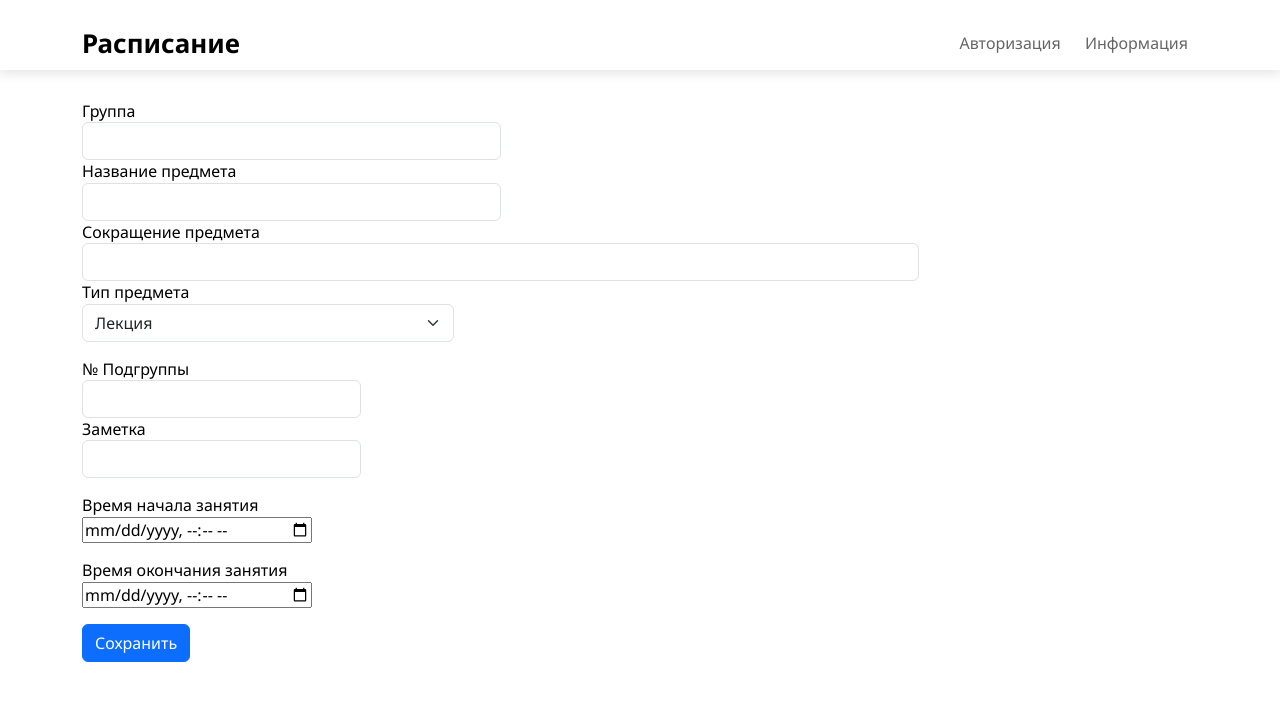
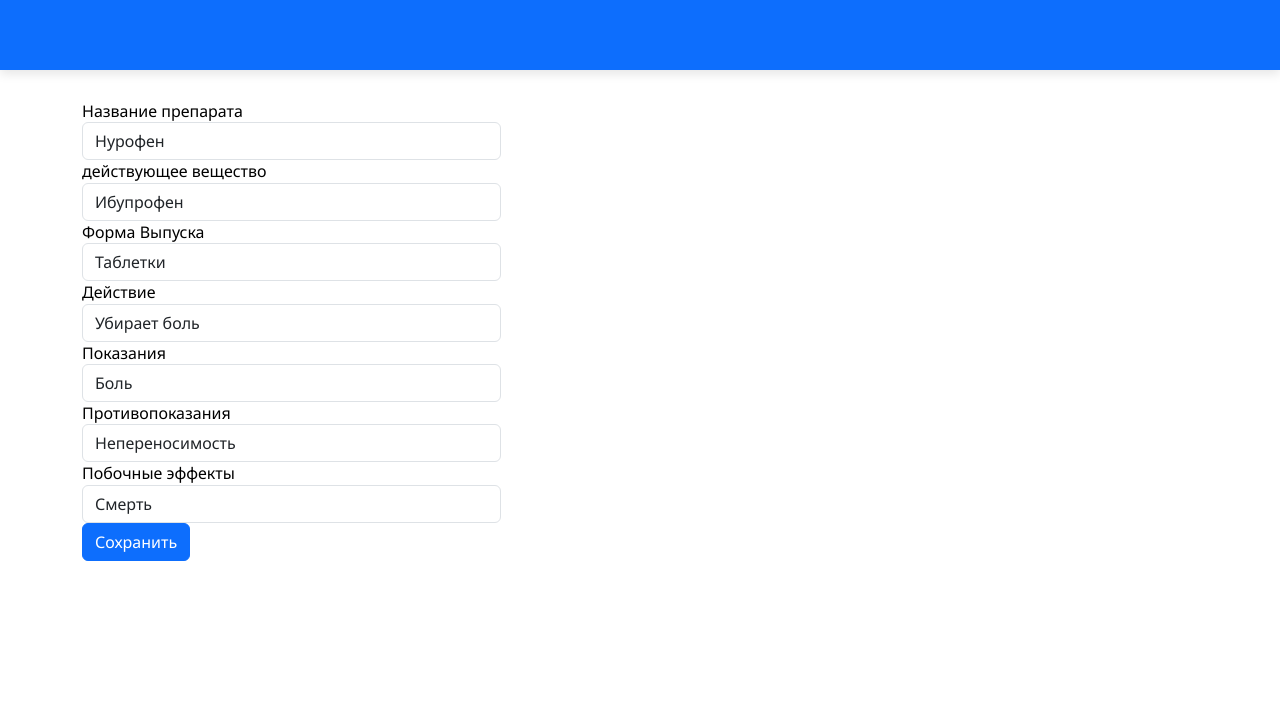
Before and after one commit to XeonHeT9HeT/WEB_PROJ, a Django app: page /edit/1/ in a window 1280 px wide. Shown: the top 701 px of the page. Run offline with Django 3.2, Linux system fonts and the light colour scheme; data comes from the database, SQL or seed files in the repository; both versions use the stored data as it was after the commit; some libraries are stand-ins or nearby versions.

Commit message:
HEHEHEHA

```diff
--- a/app1/templates/html/edit.html
+++ b/app1/templates/html/edit.html
@@ -26,14 +26,9 @@
 </head>
 <body>
 
-	<nav class="navbar">
+	<nav class="navbar navbar-expand-lg navbar navbar-dark bg-primary">
 		<div class="container">
-			<a href="/index.html" class="navbar-brand">Расписание</a>
 
-			<ul class="navbar-menu">
-				<li><a href="/index_info.html">Авторизация</a></li>
-				<li><a href="/index_info.html">Информация</a></li>
-			</ul>
 		</div>
 	</nav>
     <!-- CRUD таблица изменения бд сайта -->
@@ -43,49 +38,42 @@
 
 		 <div class="form-row">
            <div class="form-group col-md-6">
-               <label for = "GroupName">Группа</label><br>
-                    <input type="text" class="form-control" name="group" id = "GroupName" placeholder="{{studysession.group}}" value = "{{studysession.group}}" required/>
+               <label for = "name">Название препарата</label><br>
+                    <input type="text" class="form-control" name="name" id = "name" placeholder="{{farma.name}}" value = "{{farma.name}}" required/>
                <span class="validity"></span>
            </div>
            <div class="form-group col-md-6">
-               <label for="TitleName">Название предмета</label><br>
-                    <input type="text" class="form-control" name="title" id ="TitleName" placeholder="{{studysession.title}}" value = "{{studysession.title}}" required/>
+               <label for="TitleName">действующее вещество</label><br>
+                    <input type="text" class="form-control" name="agent" id ="agnet" placeholder="{{farma.agent}}" value = "{{farma.agent}}" required/>
                <span class="validity"></span>
            </div>
          </div>
-           <div class="form-group">
-                <label for="inputStitle">Сокращение предмета</label>
-                <input type="text" class="form-control" name = "short_title" id="inputStitle" maxlength="15" placeholder="{{studysession.short_title}}" value = "{{studysession.short_title}}" required/>
+           <div class="form-group col-md-6">
+                <label for="inputStitle">Форма Выпуска</label>
+                <input type="text" class="form-control" name = "form" id="form" maxlength="15" placeholder="{{farma.form}}" value = "{{farma.form}}" required/>
                <span class="validity"></span>
-           <div class="form-group col-md-4">
-                <label for="inputStitle">Тип предмета</label>
-                <select class="form-select" required aria-label="select example" id="" name = "session_type">
-                        <option value="0">Лекция</option>
-                        <option value="1">Семинар</option>
-                        <option value="2">Лабораторная</option>
-                        <option value="3">Практика</option>
-                </select>
+
+           <div class="form-group col-md-12">
+                <label for="inputStitle">Действие</label>
+               <input type="text" class="form-control" name = "action" id="action" maxlength="15" placeholder="{{farma.action}}" value = "{{farma.action}}" required/>
+               <span class="validity"></span>
             </div>
            </div>
-             <p>
-           <div class="form-group col-md-4">
-               <label for="SubGroupInput"> № Подгруппы </label><br>
-               <input type="number" class="form-control" name="subgroup" id="SubGroupInput" placeholder="{{studysession.subgroup}}" value = "{{studysession.subgroup}}"/>
-               <label for="CommentInput"> Заметка </label><br>
-               <input type="text" class="form-control" name="comment" id="CommentInput" placeholder="{{studysession.comment}}" value = "{{studysession.comment}}"/>
+
+
+           <div class="form-group col-md-6">
+               <label for="SubGroupInput"> Показания </label><br>
+               <input type="text" class="form-control" name="need" id="need" placeholder="{{farma.need}}" value = "{{farma.need}}"/>
+               <label for="CommentInput"> Противопоказания </label><br>
+               <input type="text" class="form-control" name="non" id="non" placeholder="{{farma.non}}" value = "{{farma.non}}"/>
            </div>
-            </p>
-           <div class="form-group">
-             <p>
-            <label>Время начала занятия </label><br>
-            <input type="datetime-local" name="time_start" value = "{{studysession.time_start.value|date:'yyyy-MM-ddTHH:mm'}}" required/>
+
+           <div class="form-group col-md-6">
+
+            <label>Побочные эффекты </label><br>
+            <input type="text" class="form-control" name="subAction" value = "{{farma.subAction}}" required/>
                  <span class="validity"></span>
-            </p>
-             <p>
-            <label>Время окончания занятия </label><br>
-            <input type="datetime-local" name="time_end" value = "{{studysession.value|date:'yyyy-MM-ddThh:mm'}}" required/>
-                 <span class="validity"></span>
-            </p>
+
            </div>
 		<input type="submit" value="Сохранить" class="btn btn-primary" />
     </form>
--- a/app1/templates/html/index_info.html
+++ b/app1/templates/html/index_info.html
@@ -28,12 +28,12 @@
 
 	<nav class="navbar navbar-expand-lg navbar navbar-dark bg-primary">
 		<div class="container">
-			<a href="index.html" class="navbar-brand">Склад говна</a>
+			<a href="index.html" class="navbar-brand">Склад</a>
 			<!-- <ul class="navbar-menu">-->
 
             <a href="index_addDel.html" class="navbar-brand">Добавить на склад</a>
 				<!-- <li><a href="index_info.html">Авторизация</a></li> -->
-            <a href="index_info.html" class="navbar-brand">Имена этих людей</a>
+            <a href="index_info.html" class="navbar-brand">Контакты</a>
 			<!-- </ul>-->
 		</div>
 	</nav>
```
Also changed, not shown: app1/templates/html/index.html (+6 -6 lines), app1/templates/html/index_addDel.html (+4 -4 lines), app1/templates/html/index_auth.html (deleted, +0 -38 lines), db.sqlite3.
